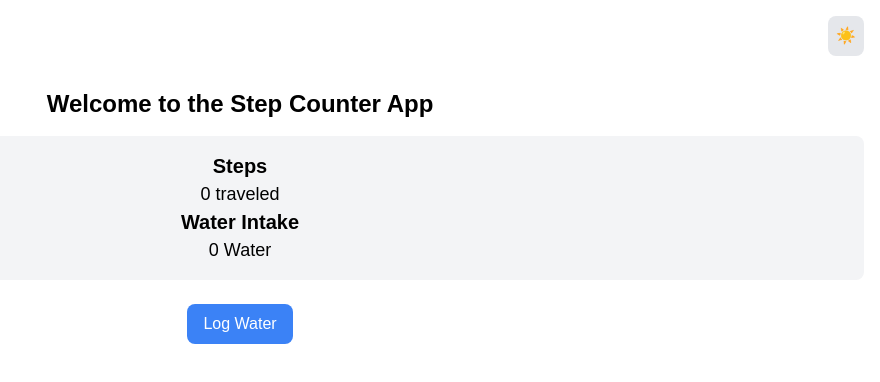
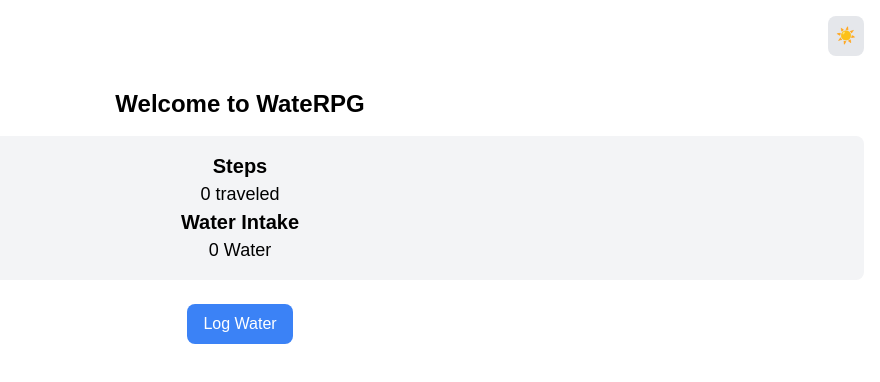
Before and after one commit to PabloGiraldo96/healtySteps, a Next.js app: page / in a window 1280 px wide. Shown: the top 382 px of the page, without its empty margins (400-1280 px from the left). Built offline with nearby package versions, Linux system fonts and the light colour scheme.

Commit message:
Changed the Title

```diff
--- a/src/app/page.js
+++ b/src/app/page.js
@@ -10,7 +10,7 @@
         <ThemeToggle />
       </header>
       <main className="text-center p-4">
-        <h1 className="text-2xl font-bold mb-4">Welcome to the Step Counter App</h1>
+        <h1 className="text-2xl font-bold mb-4">Welcome to WateRPG</h1>
         <StepCounter />
       </main>
     </div>
```
